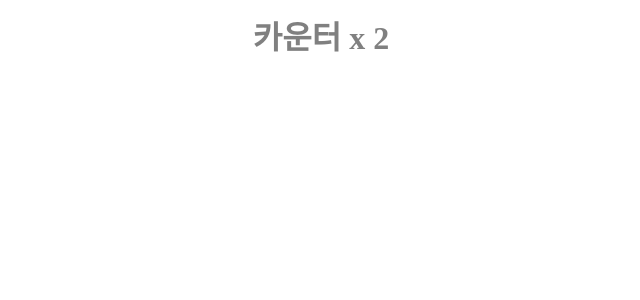
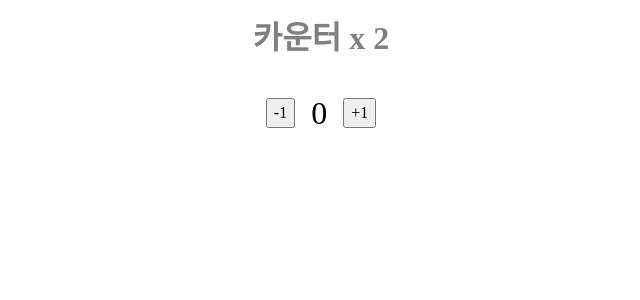
Before and after one commit to minhanPark/counterx2, a React (Create React App) app: page / in a window 1280 px wide. Shown: the top 300 px of the page, without its empty margins (319-959 px from the left). Built offline with nearby package versions, Linux system fonts and the light colour scheme.

Commit message:
counter ui 추가

```diff
--- a/src/App.css
+++ b/src/App.css
@@ -2,3 +2,15 @@
   color: gray;
   text-align: center;
 }
+
+.counter-wrapper {
+  display: flex;
+  align-items: center;
+  justify-content: center;
+  margin-top: 2rem;
+}
+
+.counter-text {
+  font-size: 2rem;
+  margin: 0 1rem;
+}
--- a/src/App.js
+++ b/src/App.js
@@ -4,6 +4,11 @@ function App() {
   return (
     <div className="wrapper">
       <h1 className="header">카운터 x 2</h1>
+      <div className="counter-wrapper">
+        <button>-1</button>
+        <p className="counter-text">0</p>
+        <button>+1</button>
+      </div>
     </div>
   );
 }
```
